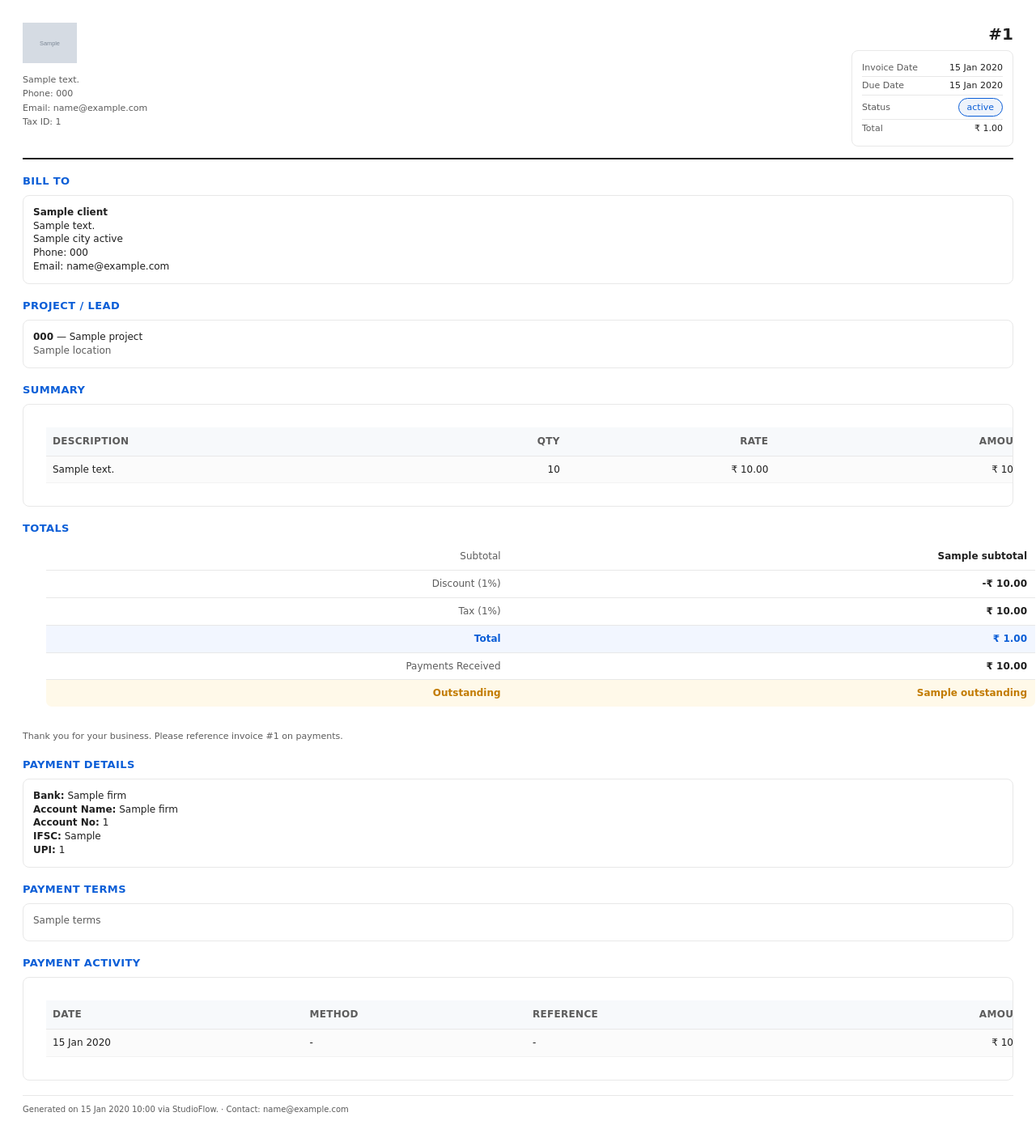
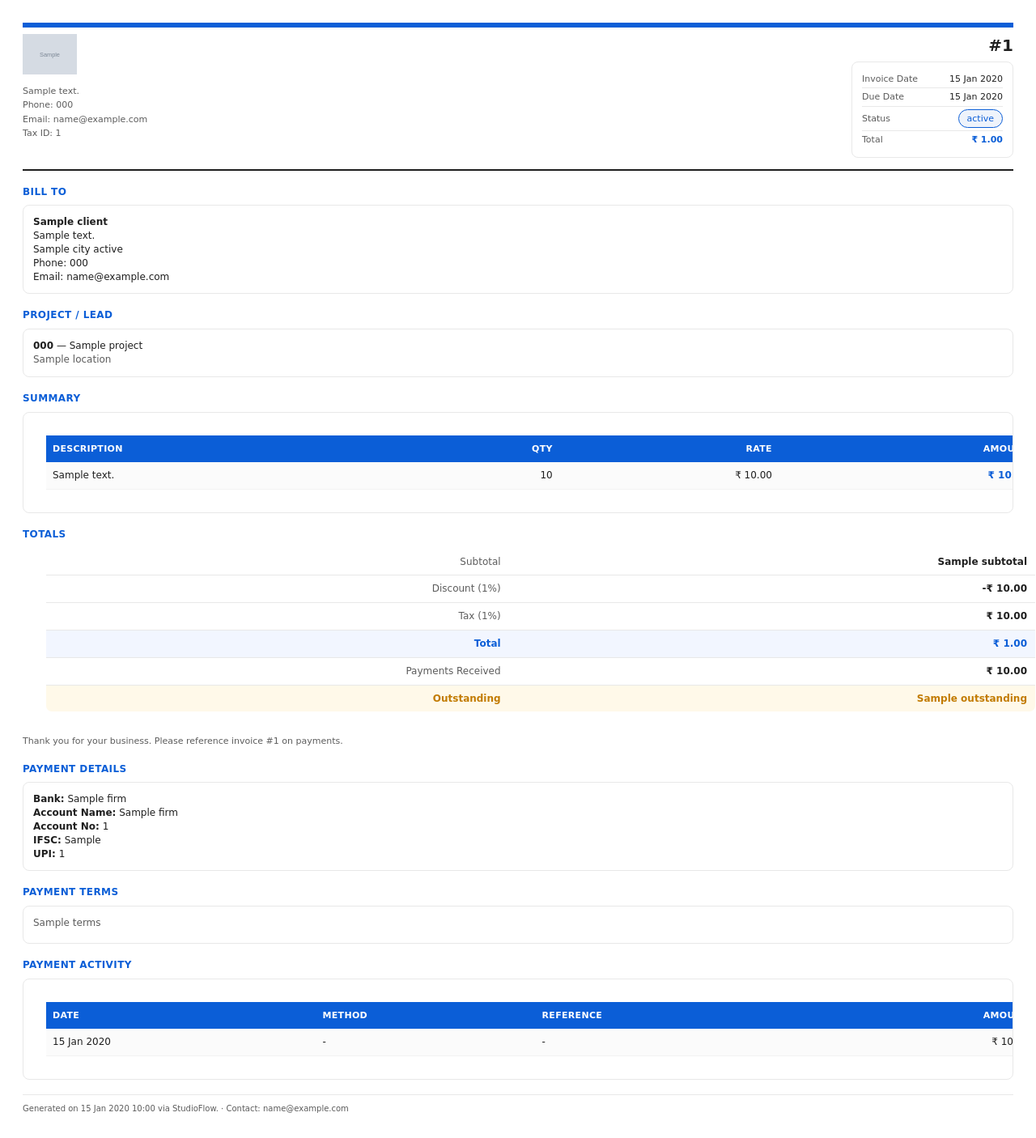
Before and after one commit to itzpraveen/novart, a Django app: template templates/portal/invoice_pdf.html in a window 1280 px wide. Shown: the whole page at 81% size. After the commit the page ends 1375 px from the top, so only its background shows below. Run offline with Django 5.2, Linux system fonts and the light colour scheme; the template is opened without the code that fills it: most values are stand-ins (such as "Sample title", 1, 10 or a date in 2020); grey boxes marked "Sample" are stand-in pictures.

Commit message:
Redesign invoice PDF and enforce rupee-friendly font

```diff
--- a/templates/portal/invoice_pdf.html
+++ b/templates/portal/invoice_pdf.html
@@ -10,9 +10,9 @@
             src: url("file://{{ font_path }}");
         }
         {% endif %}
-        @page { font-family: "StudioSans", "DejaVu Sans", "Helvetica", "Arial", sans-serif; }
+        @page { font-family: "StudioSans", "DejaVu Sans", "Noto Sans", "Helvetica", "Arial", sans-serif; }
         body, table, th, td {
-            font-family: "StudioSans", "DejaVu Sans", "Helvetica", "Arial", sans-serif;
+            font-family: "StudioSans", "DejaVu Sans", "Noto Sans", "Helvetica", "Arial", sans-serif;
             color: #1f1f1f;
             margin: 28px;
             line-height: 1.4;
@@ -26,6 +26,10 @@
             padding-bottom: 14px;
             border-bottom: 2px solid #1f1f1f;
             margin-bottom: 18px;
+        }
+        .header-bar {
+            border-top: 6px solid #0b5ed7;
+            padding-top: 8px;
         }
         .brand h1 {
             margin: 0;
@@ -64,10 +68,11 @@
         .section { margin-bottom: 18px; }
         .section h3 {
             margin: 0 0 8px;
-            font-size: 13px;
+            font-size: 12px;
             letter-spacing: 0.4px;
             text-transform: uppercase;
             color: #0b5ed7;
+            font-weight: 700;
         }
         .box {
             border: 1px solid #e8e8e8;
@@ -79,11 +84,11 @@
         table { width: 100%; border-collapse: collapse; }
         th {
             text-align: left;
-            font-size: 12px;
+            font-size: 11px;
             padding: 9px 8px;
-            background: #f7f9fb;
-            border-bottom: 1px solid #e8e8e8;
-            color: #5c5c5c;
+            background: #0b5ed7;
+            color: #fff;
+            border-bottom: none;
             text-transform: uppercase;
             letter-spacing: 0.3px;
         }
@@ -94,6 +99,7 @@
             vertical-align: top;
         }
         .text-right { text-align: right; }
+        .text-left { text-align: left; }
         .text-muted { color: #5c5c5c; }
         .pill {
             display: inline-block;
@@ -104,11 +110,22 @@
             border: 1px solid #0b5ed7;
             background: #eef3fb;
         }
+        .pill-blue {
+            display: inline-block;
+            padding: 4px 10px;
+            border-radius: 10px;
+            background: #eef3fb;
+            color: #0b5ed7;
+            border: 1px solid #d7e5fb;
+            font-size: 10px;
+        }
+        .amount-strong { font-weight: 700; color: #0b5ed7; }
         .totals {
             margin-top: 6px;
             border: 1px solid #e8e8e8;
             border-radius: 8px;
             overflow: hidden;
+            width: 100%;
         }
         .totals td {
             border-bottom: 1px solid #e8e8e8;
@@ -129,6 +146,13 @@
         }
         .table-section { border: 1px solid #e8e8e8; border-radius: 8px; overflow: hidden; }
         .table-section tbody tr:nth-child(odd) { background: #fbfbfb; }
+        .summary-table td { border-bottom: 1px solid #f2f2f2; }
+        .summary-table tr:last-child td { border-bottom: none; }
+        .mt-1 { margin-top: 6px; }
+        .mt-2 { margin-top: 12px; }
+        .mb-1 { margin-bottom: 6px; }
+        .mb-2 { margin-bottom: 12px; }
+        .mb-3 { margin-bottom: 18px; }
         .note {
             margin-top: 12px;
             font-size: 11px;
@@ -144,7 +168,7 @@
     </style>
 </head>
 <body>
-    <div class="header">
+    <div class="header header-bar">
         <div class="brand">
             {% if firm_logo_data %}
                 <img src="{{ firm_logo_data }}" alt="Logo" style="height: 50px; margin-bottom: 6px;">
@@ -165,7 +189,7 @@
                 <div class="row"><span class="label">Invoice Date</span><span>{{ invoice.invoice_date|date:"d M Y" }}</span></div>
                 <div class="row"><span class="label">Due Date</span><span>{{ invoice.due_date|date:"d M Y" }}</span></div>
                 <div class="row"><span class="label">Status</span><span class="pill">{{ invoice.get_status_display }}</span></div>
-                <div class="row"><span class="label">Total</span><span>{{ invoice.total_with_tax|rupee }}</span></div>
+                <div class="row"><span class="label">Total</span><span class="amount-strong">{{ invoice.total_with_tax|rupee }}</span></div>
             </div>
         </div>
     </div>
@@ -195,7 +219,7 @@
             {% elif lead %}
                 <div><strong>{{ lead.title }}</strong></div>
                 <div class="text-muted">Lead · {{ lead.client.name }}</div>
-                {% if lead.planning_details %}<div class="text-muted" style="margin-top: 6px;">{{ lead.planning_details }}</div>{% endif %}
+                {% if lead.planning_details %}<div class="text-muted mt-1">{{ lead.planning_details }}</div>{% endif %}
             {% else %}
                 <div class="text-muted">No linked project/lead</div>
             {% endif %}
@@ -221,7 +245,7 @@
                             <td>{{ line.description }}</td>
                             <td class="text-right">{{ line.quantity }}</td>
                             <td class="text-right">{{ line.unit_price|rupee }}</td>
-                            <td class="text-right">{{ line.line_total|rupee }}</td>
+                            <td class="text-right amount-strong">{{ line.line_total|rupee }}</td>
                         </tr>
                         {% endfor %}
                     {% else %}
@@ -254,7 +278,7 @@
             </tr>
             <tr class="total-row">
                 <td class="label">Total</td>
-                <td class="value">{{ invoice.total_with_tax|rupee }}</td>
+                <td class="value amount-strong">{{ invoice.total_with_tax|rupee }}</td>
             </tr>
             <tr>
                 <td class="label">Payments Received</td>
```
